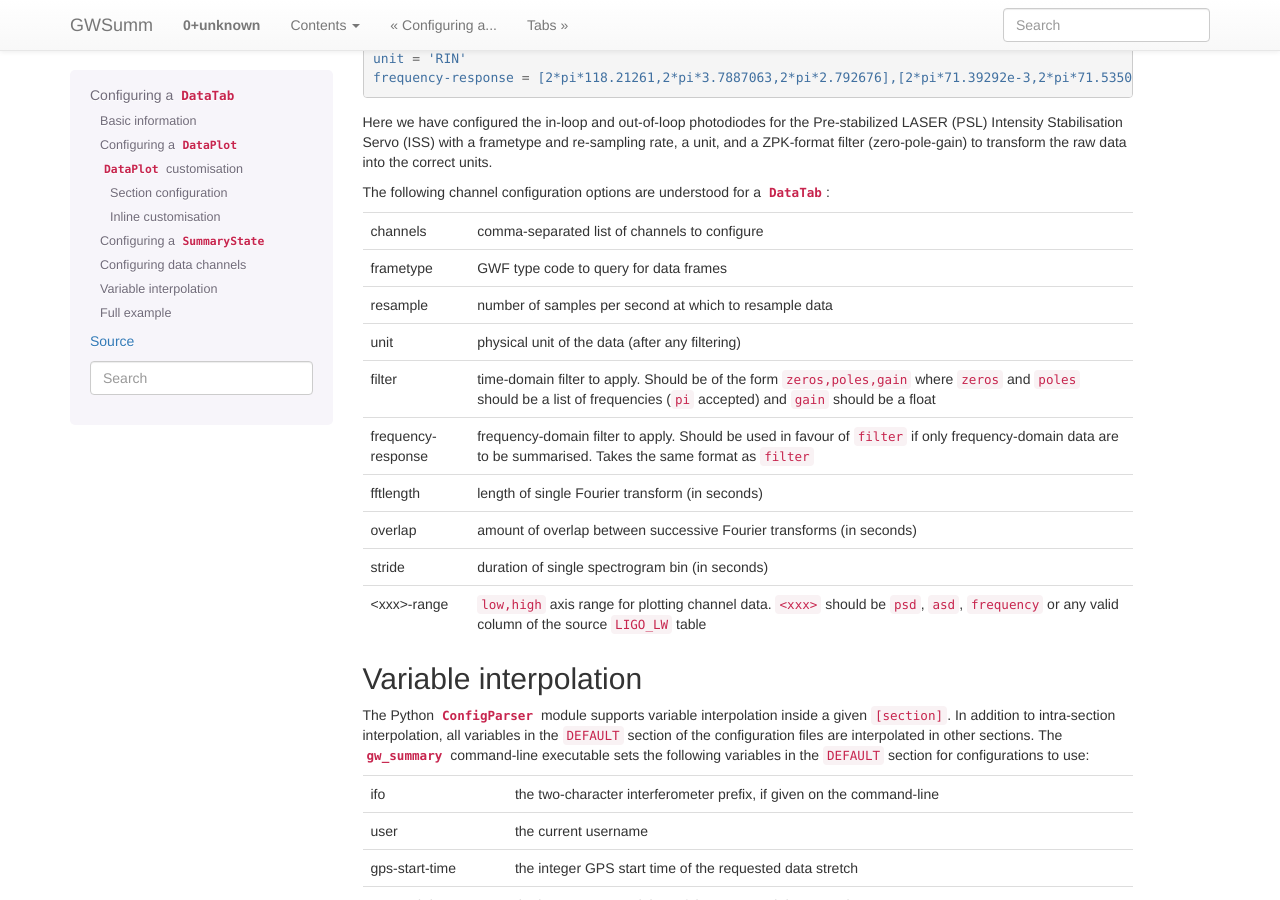
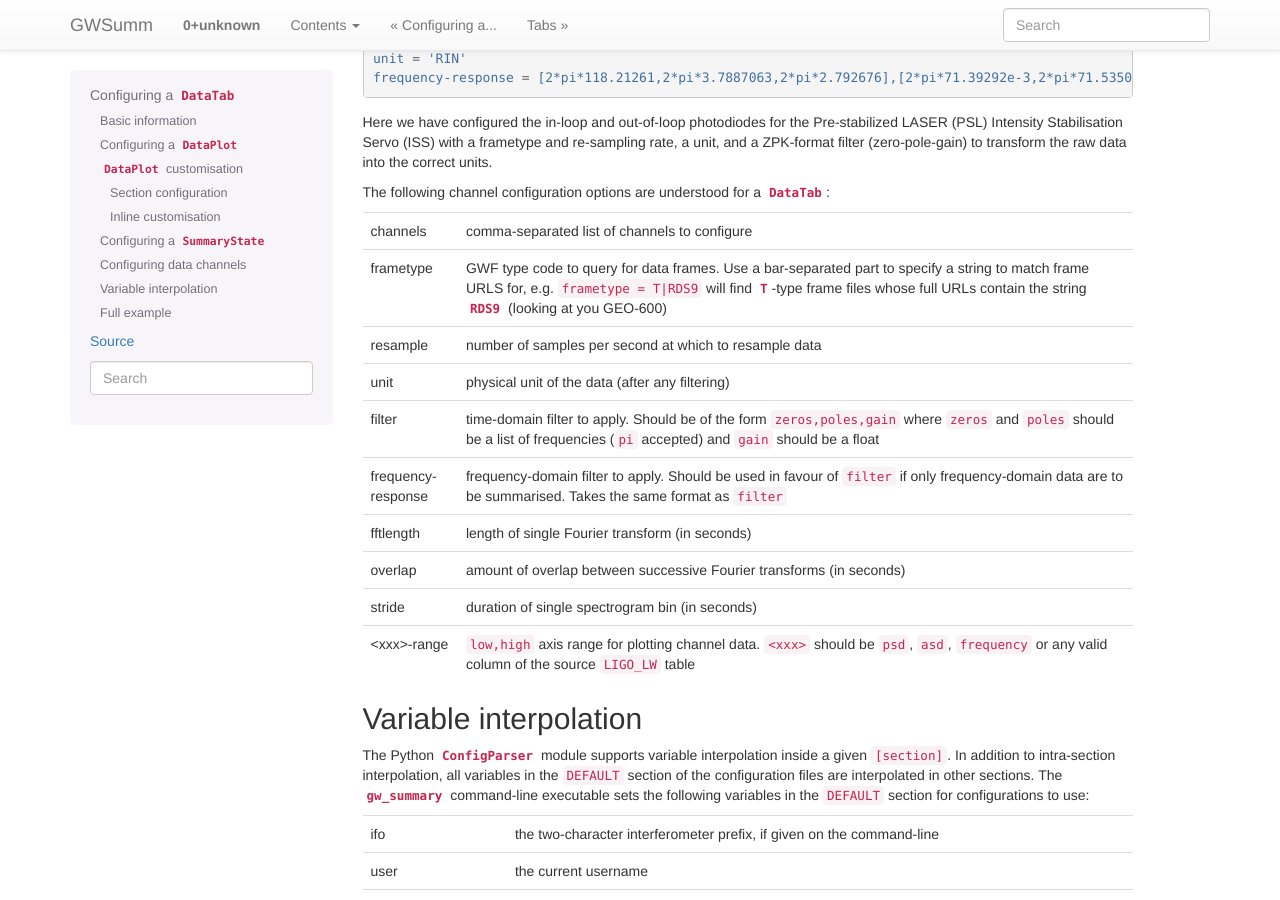
Before and after one commit to gwpy/gwsumm, a Sphinx documentation site: the page built from docs/configuration/data.rst, in a window 1280 px wide and 900 px high, scrolled down 4049 px. Built offline with Sphinx 7.4.7, drawn with Linux system fonts in a browser that asks for light colours; formulas are drawn with MathJax 3.

Commit message:
docs: added doc note about frametype matching

```diff
--- a/docs/configuration/data.rst
+++ b/docs/configuration/data.rst
@@ -295,7 +295,11 @@ The following channel configuration options are understood for a `DataTab`:
 
 ==================  ===========================================================
 channels            comma-separated list of channels to configure
-frametype           GWF type code to query for data frames
+frametype           GWF type code to query for data frames. Use a bar-separated
+                    part to specify a string to match frame URLS for, e.g.
+                    ``frametype = T|RDS9`` will find `T`-type frame files whose
+                    full URLs contain the string `RDS9` (looking at you
+                    GEO-600)
 resample            number of samples per second at which to resample data
 unit                physical unit of the data (after any filtering)
 filter              time-domain filter to apply. Should be of the form \
```
